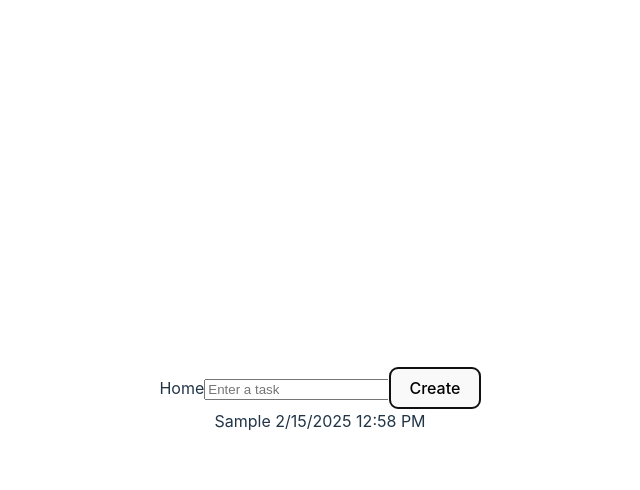
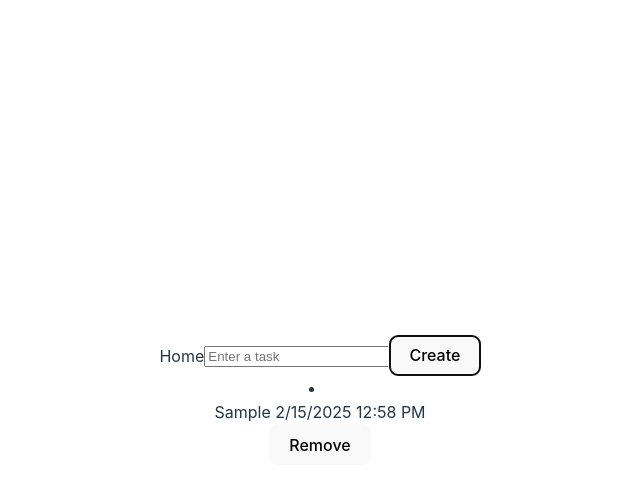
Before and after one commit to rohilrajkarki/task_101, a React (Vite) app: page / in a window 1280 px wide. Both pictures are taken after typing "Sample" into the empty fields and a click on the button "Create". Shown: the top 490 px of the page, without its empty margins (320-960 px from the left). Built offline with nearby package versions, Linux system fonts and the light colour scheme.

Commit message:
Added remove todo option

```diff
--- a/src/pages/Home.tsx
+++ b/src/pages/Home.tsx
@@ -5,7 +5,7 @@ const Home = () => {
   const [inputText, setInputText] = useState("");
   const [listItems, setListItems] = useState<Item[]>([]);
 
-  const handleSubmit = () => {
+  const addTodo = () => {
     const [createdDate, createdTime] = new Date()
       .toLocaleDateString("en-US", {
         hour: "2-digit",
@@ -29,6 +29,9 @@ const Home = () => {
     setInputText("");
   };
 
+  const removeTodo = (id: number) => {
+    setListItems((prevTodos) => prevTodos.filter((todo) => todo.id !== id));
+  };
   return (
     <>
       <div>
@@ -37,16 +40,19 @@ const Home = () => {
           placeholder="Enter a task"
           onChange={(e) => setInputText(e.target.value)}
           value={inputText}
-          onKeyDown={(e) => e.key === "Enter" && handleSubmit()}
+          onKeyDown={(e) => e.key === "Enter" && addTodo()}
         />
-        <button onClick={handleSubmit}>Create</button>
+        <button onClick={addTodo}>Create</button>
       </div>
       <div>
         {listItems.map(({ id, text, createdDate, createdTime }) => (
-          <List
-            listItem={text + " " + createdDate + " " + createdTime}
-            key={id}
-          />
+          <li key={id}>
+            <List
+              listItem={text + " " + createdDate + " " + createdTime}
+              key={id}
+            />
+            <button onClick={() => removeTodo(id)}>Remove </button>
+          </li>
         ))}
       </div>
     </>
```
